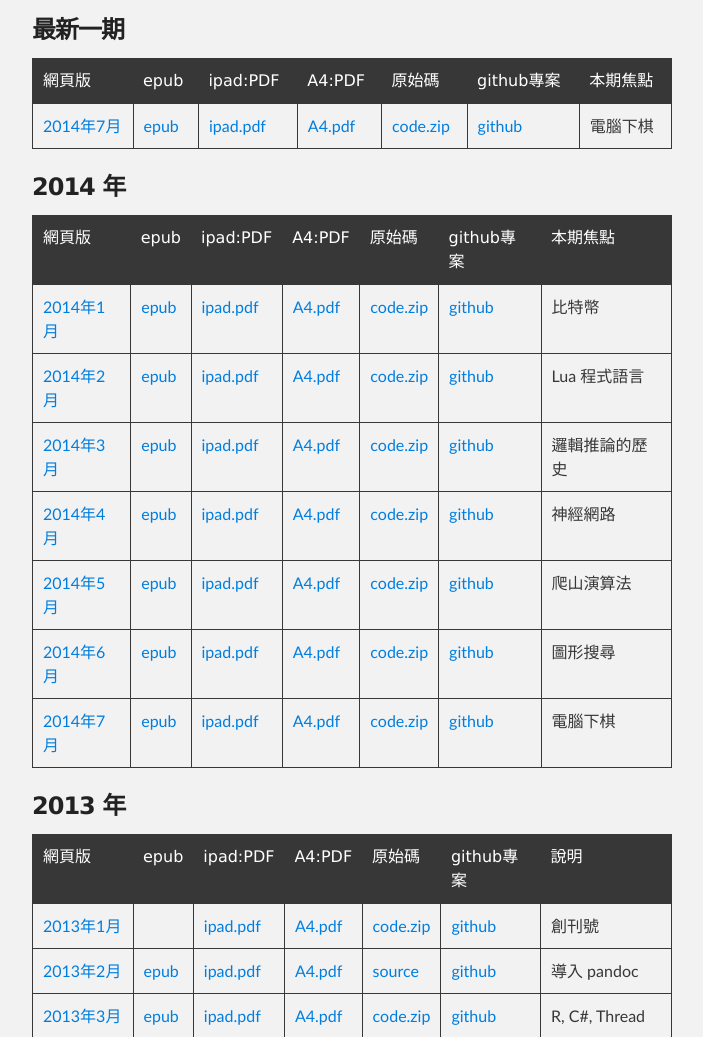
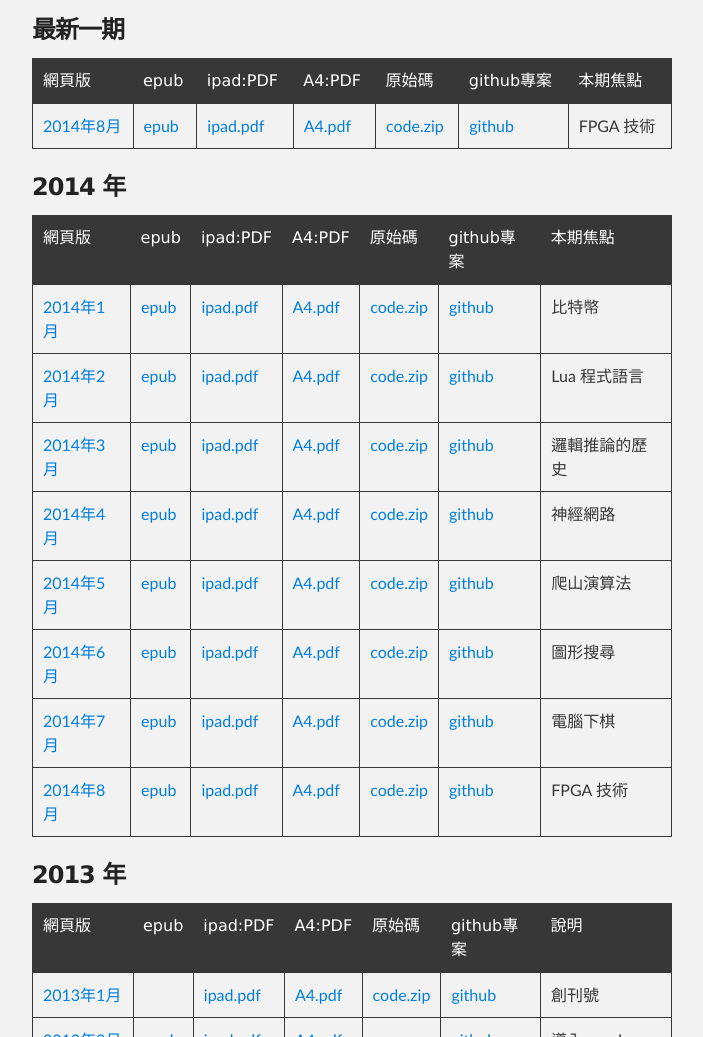
Before and after one commit to programmermagazine/home, a plain HTML site: page index.html in a window 1280 px wide. Shown: the part 381-1418 px from the top of the page, without its empty margins (288-991 px from the left). Drawn offline with Linux system fonts and the light colour scheme.

```diff
--- a/index.html
+++ b/index.html
@@ -50,13 +50,13 @@
 <th align="left">本期焦點</th>
 </tr></thead>
 <tbody><tr>
-<td align="left"><a href="http://programmermagazine.github.io/201407/htm/home.html">2014年7月</a></td>
-<td align="left"><a href="http://programmermagazine.github.io/201407/book/A4.epub">epub</a></td>
-<td align="left"><a href="http://programmermagazine.github.io/201407/book/ipad.pdf">ipad.pdf</a></td>
-<td align="left"><a href="http://programmermagazine.github.io/201407/book/A4.pdf">A4.pdf</a></td>
-<td align="left"><a href="http://programmermagazine.github.io/201407/code.zip">code.zip</a></td>
-<td align="left"><a href="http://github.com/programmermagazine/201407/">github</a></td>
-<td align="left">電腦下棋</td>
+<td align="left"><a href="http://programmermagazine.github.io/201408/htm/home.html">2014年8月</a></td>
+<td align="left"><a href="http://programmermagazine.github.io/201408/book/A4.epub">epub</a></td>
+<td align="left"><a href="http://programmermagazine.github.io/201408/book/ipad.pdf">ipad.pdf</a></td>
+<td align="left"><a href="http://programmermagazine.github.io/201408/book/A4.pdf">A4.pdf</a></td>
+<td align="left"><a href="http://programmermagazine.github.io/201408/code.zip">code.zip</a></td>
+<td align="left"><a href="http://github.com/programmermagazine/201408/">github</a></td>
+<td align="left">FPGA 技術</td>
 </tr></tbody>
 </table><h3>
 <a name="2014-%E5%B9%B4" class="anchor" href="#2014-%E5%B9%B4"><span class="octicon octicon-link"></span></a>2014 年</h3>
@@ -134,6 +134,15 @@
 <td align="left"><a href="http://programmermagazine.github.io/201407/code.zip">code.zip</a></td>
 <td align="left"><a href="http://github.com/programmermagazine/201407/">github</a></td>
 <td align="left">電腦下棋</td>
+</tr>
+<tr>
+<td align="left"><a href="http://programmermagazine.github.io/201408/htm/home.html">2014年8月</a></td>
+<td align="left"><a href="http://programmermagazine.github.io/201408/book/A4.epub">epub</a></td>
+<td align="left"><a href="http://programmermagazine.github.io/201408/book/ipad.pdf">ipad.pdf</a></td>
+<td align="left"><a href="http://programmermagazine.github.io/201408/book/A4.pdf">A4.pdf</a></td>
+<td align="left"><a href="http://programmermagazine.github.io/201408/code.zip">code.zip</a></td>
+<td align="left"><a href="http://github.com/programmermagazine/201408/">github</a></td>
+<td align="left">FPGA 技術</td>
 </tr>
 </tbody>
 </table><h3>
```
Also changed, not shown: params.json (+1 -1 lines), images/bg_hr.png, images/blacktocat.png, images/icon_download.png, images/sprite_download.png.
